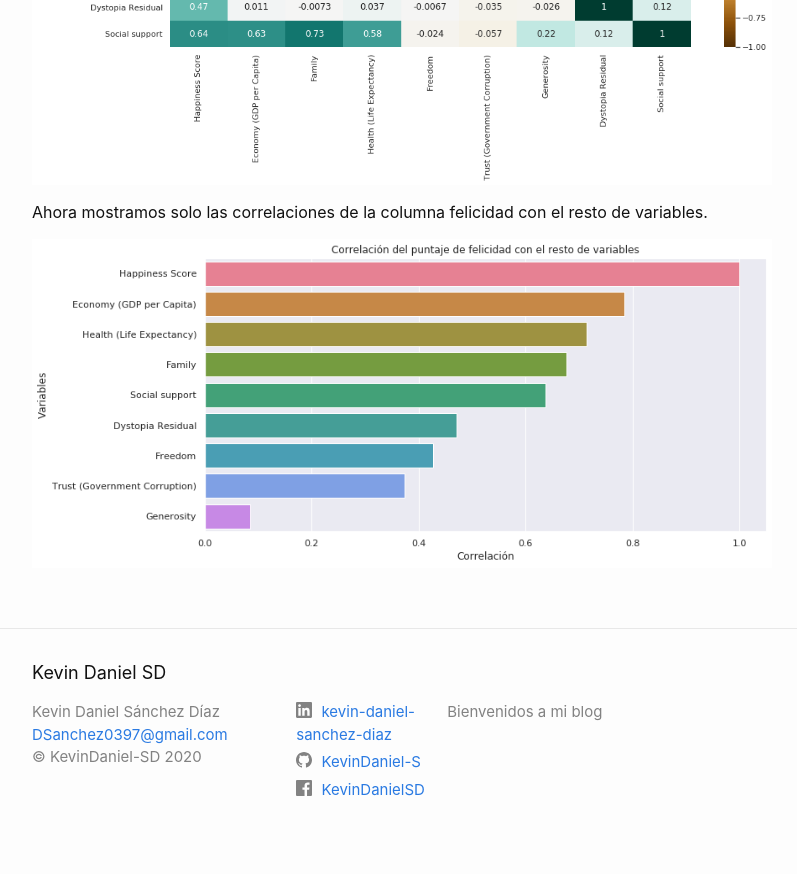
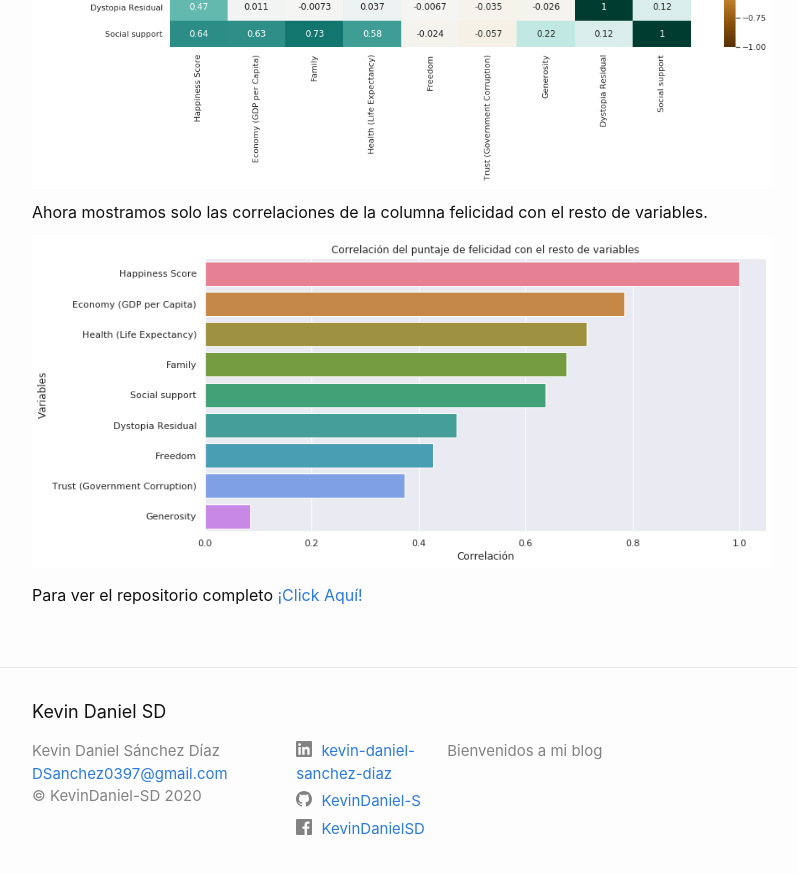
Before and after one commit to KevinDaniel-S/KevinDaniel-S.github.io, a Jekyll site: the page built from _posts/2020-08-26-World-happiness-report.md, in a window 1280 px wide and 900 px high, scrolled down 8807 px. Shown: the top 874 px of the window, without its empty margins (238-1035 px from the left). Built offline with Jekyll 4.4.1, drawn with Linux system fonts in a browser that asks for light colours.

Commit message:
Update 2020-08-26-World-happiness-report.md

```diff
--- a/_posts/2020-08-26-World-happiness-report.md
+++ b/_posts/2020-08-26-World-happiness-report.md
@@ -286,3 +286,5 @@ Ahora mostramos solo las correlaciones de la columna felicidad con el resto
 de variables.
 
 ![png](\images\felicidad\output_81_0.png)
+
+Para ver el repositorio completo [¡Click Aquí!](https://github.com/KevinDaniel-S/MachineLearning/tree/master/Reporte%20de%20la%20felicidad%20mundial)
```
